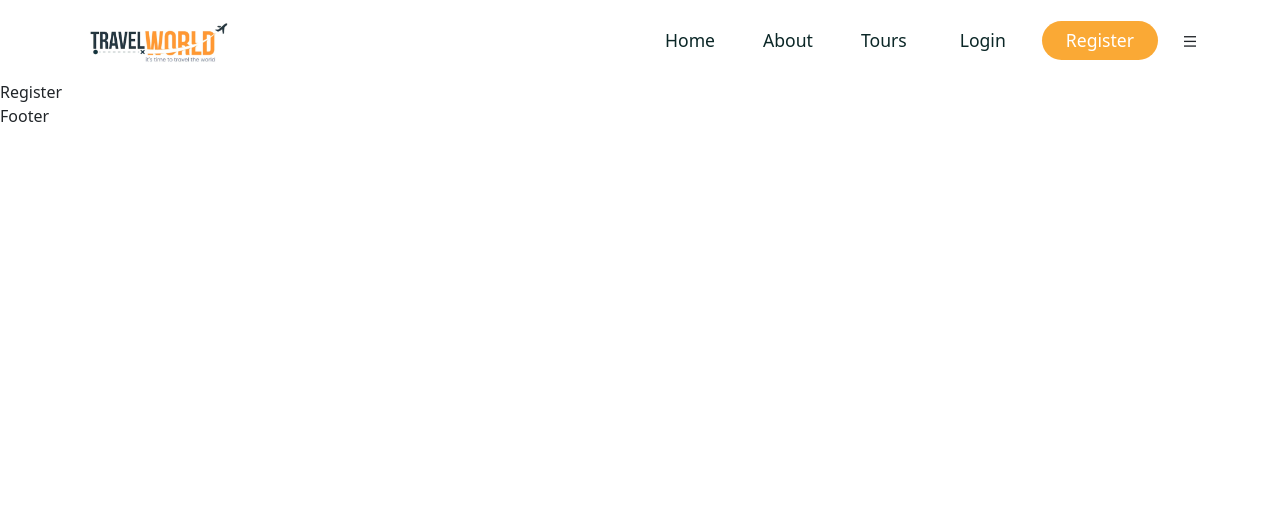
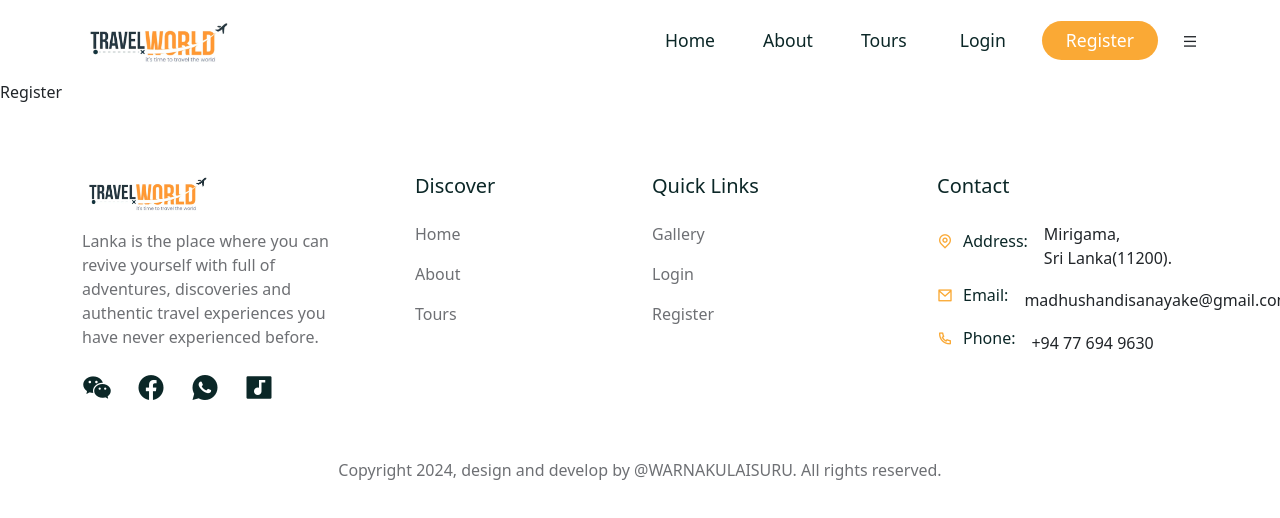
Before and after one commit to Warnakulaisuru/Tour-Management-System, a React (Create React App) app in the folder tour-management/frontend/: page /register in a window 1280 px wide. Shown: the top 518 px of the page. Built offline with nearby package versions, Linux system fonts and the light colour scheme; a web font is replaced by a local one.

Commit message:
create footer and edit hedder

```diff
--- a/package.json
+++ b/package.json
@@ -1,6 +1,8 @@
 {
   "dependencies": {
     "bootstrap": "^5.3.3",
-    "reactstrap": "^9.2.2"
+    "react-social-icons": "^6.16.0",
+    "reactstrap": "^9.2.2",
+    "remixicon": "^4.2.0"
   }
 }
--- a/tour-management/frontend/src/components/Footer/Footer.jsx
+++ b/tour-management/frontend/src/components/Footer/Footer.jsx
@@ -1,9 +1,136 @@
-import React from 'react'
+import React from 'react';
+import './footer.css';
+import { Container, Row, Col, ListGroup, ListGroupItem } from 'reactstrap';
+import { Link } from 'react-router-dom';
+import logo from '../../assets/images/logo.png';
+
+const quick__links = [
+  {
+    path: "/home",
+    display: "Home",
+  },
+  {
+    path: "/about",
+    display: "About",
+  },
+  {
+    path: "/tours",
+    display: "Tours",
+  },
+];
+
+const quick__links2 = [
+  {
+    path: "/gallery",
+    display: "Gallery",
+  },
+  {
+    path: "/login",
+    display: "Login",
+  },
+  {
+    path: "/register",
+    display: "Register",
+  },
+];
 
 const Footer = () => {
+
+  const year = new Date().getFullYear()
+
   return (
-    <div>Footer</div>
-  )
-}
+    <footer className='footer'>
+      <Container>
+        <Row>
+          <Col lg='3'>
+            <div className='logo'>
+              <img src={logo} alt='' />
+              <p>
+                Lanka is the place where you can revive yourself with full of adventures, discoveries and authentic travel experiences you have never experienced before.
+              </p>
+              <div className='social__links d-flex align-items-center gap-4'>
+                <span>
+                  <Link to='#'>
+                    <i className="ri-wechat-fill social-icon"></i>
+                  </Link>
+                </span>
+                <span>
+                  <Link to='#'>
+                    <i className="ri-facebook-circle-fill social-icon"></i>
+                  </Link>
+                </span>
+                <span>
+                  <Link to='#'>
+                    <i className="ri-whatsapp-fill social-icon"></i>
+                  </Link>
+                </span>
+                <span>
+                  <Link to='#'>
+                    <i className="ri-mv-fill social-icon"></i>
+                  </Link>
+                </span>
+              </div>
+            </div>
+          </Col>
+          <Col lg='3'>
+            <h5 className='footer__link-title px-5'>Discover</h5>
+            <ListGroup className='footer__quick-links px-5'>
+              {quick__links.map((item, index) => (
+                <ListGroupItem key={index} className='ps-0 border-0'>
+                  <Link to={item.path}>{item.display}</Link>
+                </ListGroupItem>
+              ))}
+            </ListGroup>
+          </Col>
+          <Col lg='3'>
+            <h5 className='footer__link-title'>Quick Links</h5>
+            <ListGroup className='footer__quick-links'>
+              {quick__links2.map((item, index) => (
+                <ListGroupItem key={index} className='ps-0 border-0'>
+                  <Link to={item.path}>{item.display}</Link>
+                </ListGroupItem>
+              ))}
+            </ListGroup>
+          </Col>
+          <Col lg='3'>
+            <h5 className='footer__link-title'>Contact</h5>
+            <ListGroup className='footer__quick-links'>
+              <ListGroupItem className='ps-0 border-0 d-flex align-items-center gap-3'>
+                <h6>
+                  <span style={{ marginRight: '10px' }}>
+                    <i className="ri-map-pin-line"></i>
+                  </span>
+                  Address:
+                </h6>
+                <p className='mb-0'>Mirigama,<br/>Sri Lanka(11200).</p>
+              </ListGroupItem>
+              <ListGroupItem className='ps-0 border-0 d-flex align-items-center gap-3'>
+                <h6>
+                  <span style={{ marginRight: '10px' }}>
+                    <i className="ri-mail-line"></i>
+                  </span>
+                  Email:
+                </h6>
+                <p className='mb-0'>madhushandisanayake@gmail.com</p>
+              </ListGroupItem>
+              <ListGroupItem className='ps-0 border-0 d-flex align-items-center gap-3'>
+                <h6>
+                  <span style={{ marginRight: '10px' }}>
+                    <i className="ri-phone-line"></i>
+                  </span>
+                  Phone:
+                </h6>
+                <p className='mb-0'>+94 77 694 9630</p>
+              </ListGroupItem>
+            </ListGroup>
+          </Col>
+          <Col lg='12' className='text-center pt-5'>
+            <p className='copyright'>Copyright {year}, design and develop by @WARNAKULAISURU. All rights reserved.</p>
+          </Col>
+        </Row>
+      </Container>
+    </footer>
+  );
+};
 
-export default Footer
+export default Footer;
--- /dev/null
+++ b/tour-management/frontend/src/components/Footer/footer.css
@@ -0,0 +1,44 @@
+.footer{
+    padding-top: 70px;
+    padding-bottom: 30px;
+}
+
+.footer .logo img{
+    width: 50%;
+    margin-bottom: 1rem;
+}
+
+.footer .logo p{
+    color: var(--text-color);
+}
+
+.social__links span a{
+    text-decoration: none;
+    color: var(--heading-color);
+    font-style: 1.2rem;
+}
+
+.footer__link-title{
+    color: var(--heading-color);
+    margin-bottom: 1rem;
+}
+
+.footer__quick-links li a {
+    text-decoration: none;
+    color: var(--text-color);
+    font-style: 1.1em;
+}
+
+.footer__quick-links h6 span i{
+    color: var(--secondary-color);
+    font-style: 1.1em;
+
+}
+.social-icon {
+    font-size: 30px;
+  }
+
+.copyright{
+    color: var(--text-color);
+    font-size: 1rem;
+}
--- a/tour-management/frontend/src/components/Header/Header.jsx
+++ b/tour-management/frontend/src/components/Header/Header.jsx
@@ -1,4 +1,4 @@
-import React from "react";
+import React, {useRef,useEffect} from "react";
 import { Container, Row, Button } from "reactstrap";
 import { NavLink, Link } from "react-router-dom";
 
@@ -21,8 +21,27 @@
 ];
 
 const Header = () => {
+
+  const headerRef = useRef(null)
+
+  const stickeyHeaderFunc = () =>{
+    window.addEventListener('scroll', ()=>{
+      if (document.body.scrollTop >80 || document.documentElement.scrollTop >80){
+        headerRef.current.classList.add('sticky__header')
+      }else{
+        headerRef.current.classList.remove('sticky__header')
+      }
+    })
+  }
+
+  useEffect(()=>{
+    stickeyHeaderFunc();
+
+    return window.removeEventListener("scroll", stickeyHeaderFunc)
+  })
+
   return (
-    <header className="header">
+    <header className="header" ref={headerRef}>
       <Container>
         <Row>
           <div className="nav__wrapper d-flex align-items-center justify-content-between">
```
Also changed, not shown: 1 other file (tests, documents, lock files or other folders).
